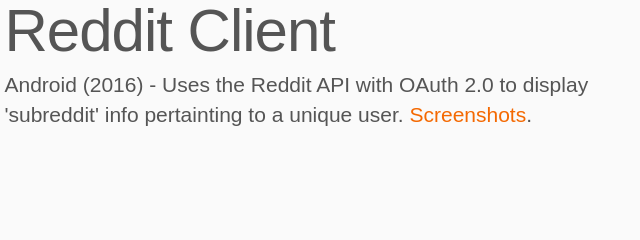
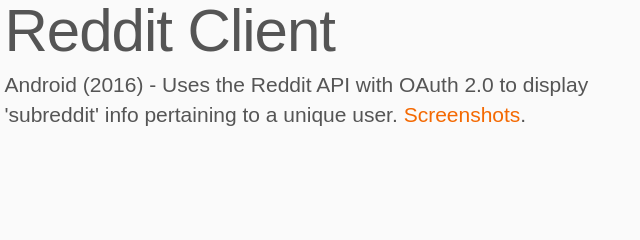
Before and after one commit to MurrayStudio/MurrayStudio.github.io, a plain HTML site: page projects.html in a window 1280 px wide. Shown: the part 3846-4086 px from the top of the page, 553-1193 px from the left. Drawn offline with nearby package versions, Linux system fonts and the light colour scheme.

Commit message:
typo fix

```diff
--- a/projects.html
+++ b/projects.html
@@ -348,7 +348,7 @@
             <div id="sixth-row" class="row featurette">
                 <div class="col-md-7 col-md-push-5">
                     <a class="featurette-heading" href="https://github.com/MurrayStudio/RedditClient">Reddit Client</a>
-                    <p class="lead">Android (2016) - Uses the Reddit API with OAuth 2.0 to display 'subreddit' info pertainting to a unique user. <a href="#" id="gallery-button-reddit" onclick="return false;">Screenshots</a>.</p>
+                    <p class="lead">Android (2016) - Uses the Reddit API with OAuth 2.0 to display 'subreddit' info pertaining to a unique user. <a href="#" id="gallery-button-reddit" onclick="return false;">Screenshots</a>.</p>
                 </div>
                 <div class="col-md-5 col-md-pull-7">
                     <div id="effect-2" class="effects clearfix">
```
